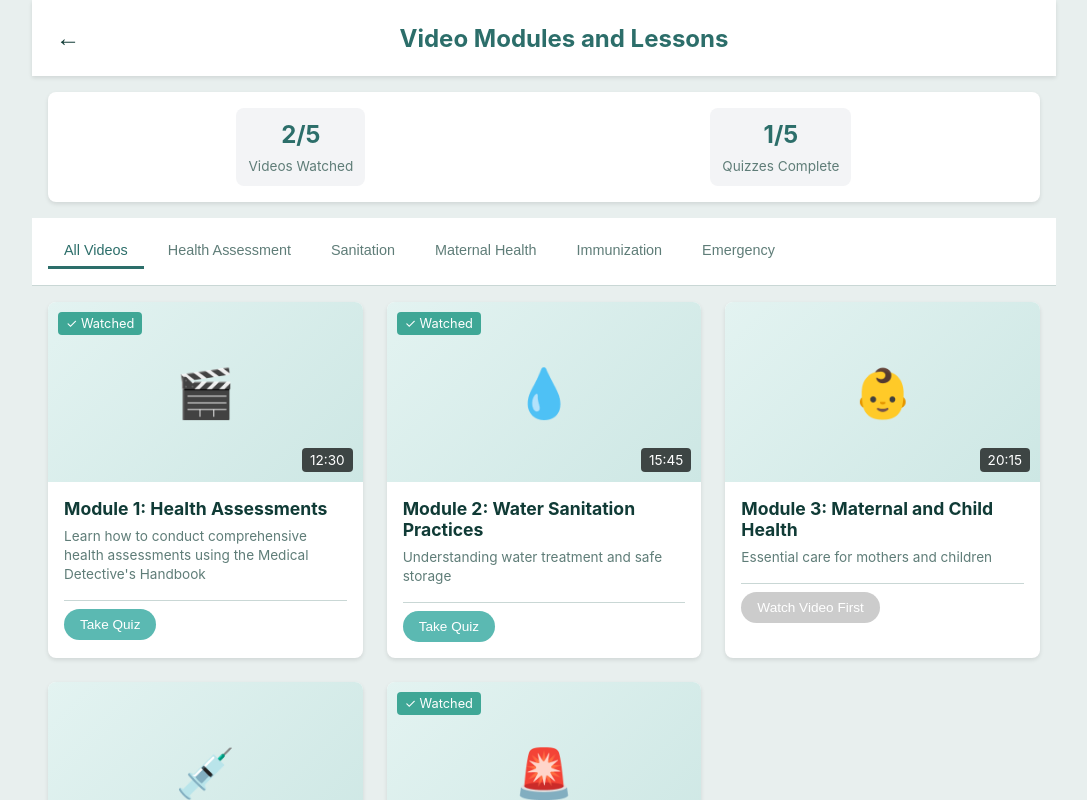
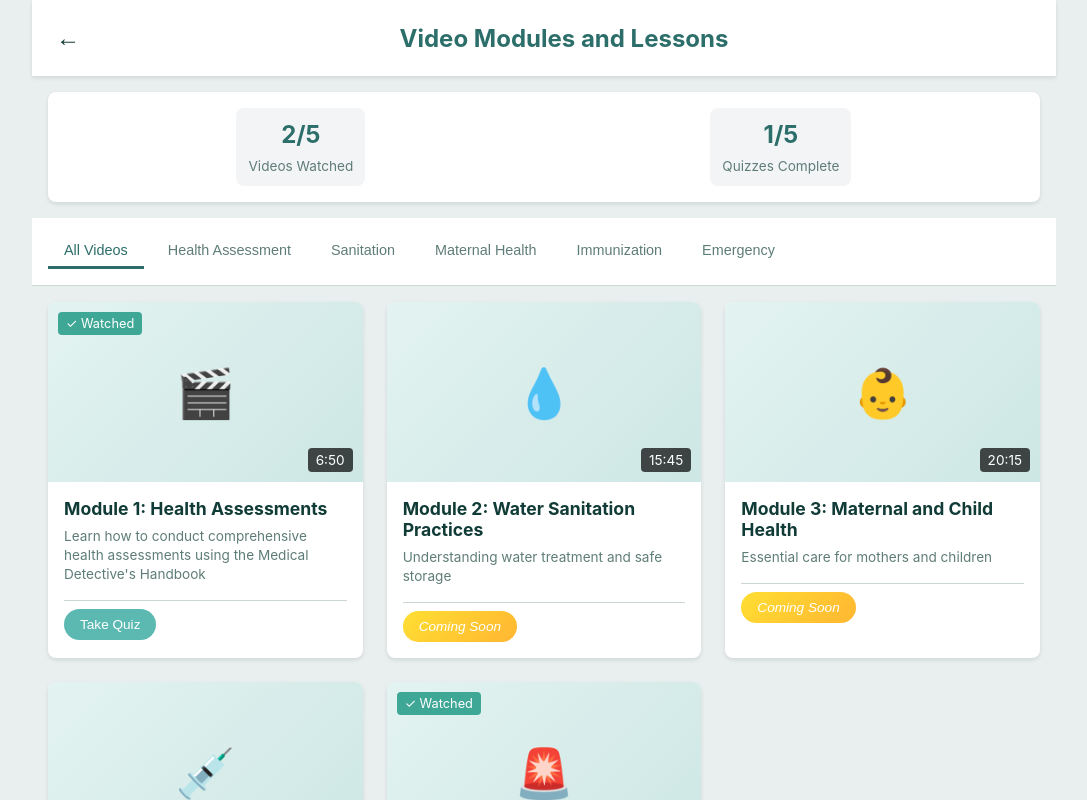
Before and after one commit to aigerim444/hackriceproject, a React (Create React App) app in the folder afya-quest-frontend/: page /video-modules in a window 1280 px wide. Shown: the top 800 px of the page, without its empty margins (96-1183 px from the left). Built offline with nearby package versions, Linux system fonts and the light colour scheme; no server answers.

Commit message:
CHOOO CHOOOOO

```diff
--- a/afya-quest-frontend/src/pages/VideoModules.tsx
+++ b/afya-quest-frontend/src/pages/VideoModules.tsx
@@ -25,7 +25,7 @@ const VideoModules: React.FC = () => {
       id: '1',
       title: 'Module 1: Health Assessments',
       thumbnail: '🎬',
-      duration: '12:30',
+      duration: '6:50',
       category: 'basics',
       hasQuiz: true,
       quizComplete: false,
@@ -41,7 +41,7 @@ const VideoModules: React.FC = () => {
       category: 'sanitation',
       hasQuiz: true,
       quizComplete: false,
-      watched: true,
+      watched: false,
       description: 'Understanding water treatment and safe storage'
     },
     {
@@ -70,7 +70,7 @@ const VideoModules: React.FC = () => {
       id: '5',
       title: 'Module 5: Emergency First Aid',
       thumbnail: '🚨',
-      duration: '22:30',
+      duration: '7:21',
       category: 'emergency',
       hasQuiz: true,
       quizComplete: false,
@@ -179,11 +179,13 @@ const VideoModules: React.FC = () => {
                     <span className="quiz-status complete">✅ Quiz Complete</span>
                   ) : (
                     <button
-                      className="quiz-btn"
-                      onClick={() => handleQuizClick(video)}
-                      disabled={!video.watched}
+                      className={`quiz-btn ${(video.id === '2' || video.id === '3' || video.id === '4') ? 'coming-soon' : ''}`}
+                      onClick={() => (video.id === '2' || video.id === '3' || video.id === '4') ? null : handleQuizClick(video)}
+                      disabled={!video.watched || video.id === '2' || video.id === '3' || video.id === '4'}
                     >
-                      {video.watched ? 'Take Quiz' : 'Watch Video First'}
+                      {(video.id === '2' || video.id === '3' || video.id === '4')
+                        ? 'Coming Soon'
+                        : (video.watched ? 'Take Quiz' : 'Watch Video First')}
                     </button>
                   )}
                 </div>
--- a/afya-quest-frontend/src/styles/VideoModules.css
+++ b/afya-quest-frontend/src/styles/VideoModules.css
@@ -180,6 +180,17 @@
   cursor: not-allowed;
 }
 
+.quiz-btn.coming-soon {
+  background: linear-gradient(135deg, #FFD700, #FFA500);
+  cursor: not-allowed;
+  opacity: 0.8;
+  font-style: italic;
+}
+
+.quiz-btn.coming-soon:hover {
+  background: linear-gradient(135deg, #FFD700, #FFA500);
+}
+
 /* Learning Path */
 .learning-path {
   margin: 1rem;
@@ -324,6 +335,16 @@
   color: white;
 }
 
+.dark-theme .quiz-btn.coming-soon {
+  background: linear-gradient(135deg, #B8860B, #CD853F);
+  color: #ffffff;
+  opacity: 0.8;
+}
+
+.dark-theme .quiz-btn.coming-soon:hover {
+  background: linear-gradient(135deg, #B8860B, #CD853F);
+}
+
 .dark-theme .quiz-btn:disabled {
   background: #444444;
   color: #888888;
```
